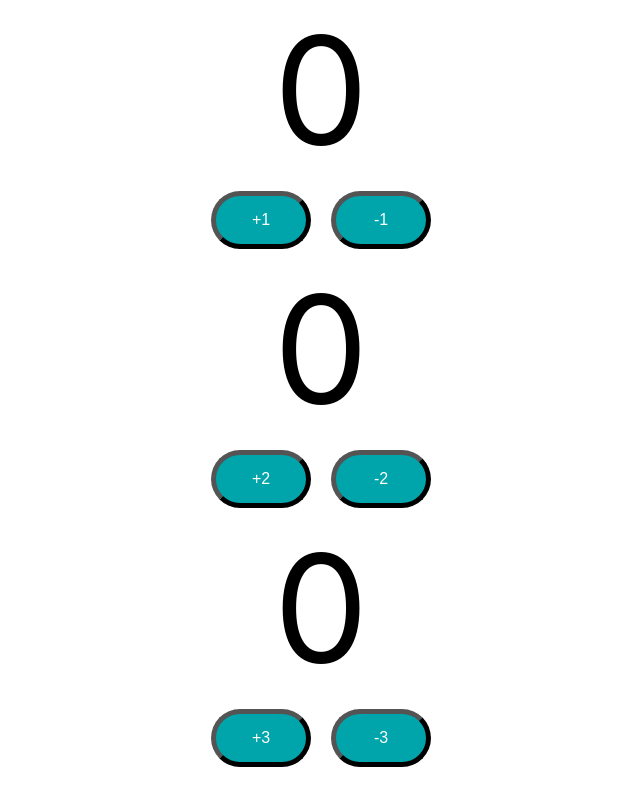
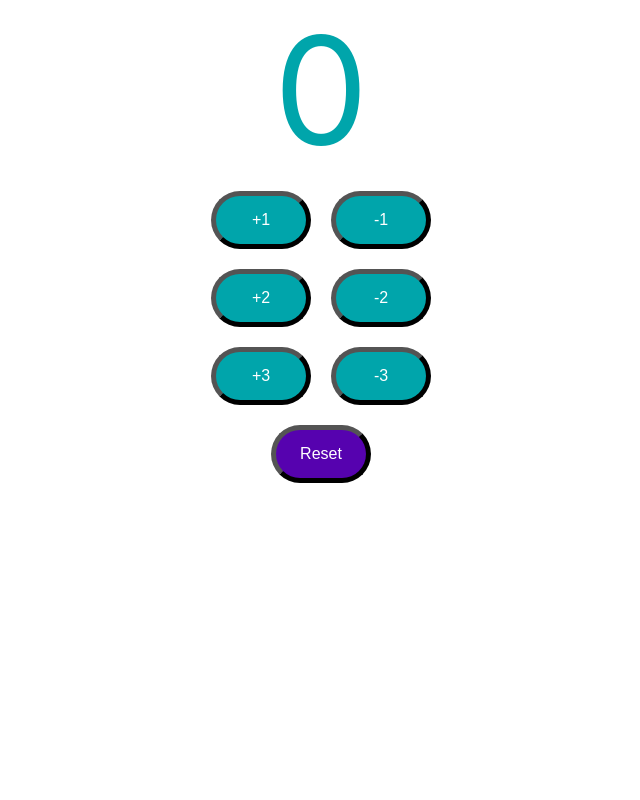
Before and after one commit to SatishChoudhary642/Learning-Spring-and-Spring-boot, a React (Create React App) app in the folder full-stack/frontend/todo-app/: page / in a window 1280 px wide. Shown: the whole page, without its empty margins (319-959 px from the left). Built offline with nearby package versions, Linux system fonts and the light colour scheme.

Commit message:
feat: refactor Counter component and add CounterButton and ResetButton components

```diff
--- a/full-stack/frontend/todo-app/src/App.js
+++ b/full-stack/frontend/todo-app/src/App.js
@@ -1,13 +1,10 @@
 import './App.css';
 import Counter from './components/counter/Counter';
-import LearningComponent from './components/learning-examples/LearningComponent';
 
 function App() {
   return (
     <div className="App">
       <Counter/>
-      <Counter by={2}/>
-      <Counter by={3}/>
     </div>
   );
 }
--- a/full-stack/frontend/todo-app/src/components/counter/Counter.css
+++ b/full-stack/frontend/todo-app/src/components/counter/Counter.css
@@ -1,7 +1,6 @@
 
-    .counterButton{
+    button{
         font-size:16px;
-        background-color: #00a5ab;
         width: 100px;
         margin: 10px;
         color: white;
@@ -11,7 +10,21 @@
         border-width: 5px;
     }
 
+    .counterButton{
+        background-color: #00a5ab;
+    }
+
+    .resetButton{
+        background-color: #5602af;
+    }
+
     .count{
+        font-size: 50px;
+        padding: 20px;
+    }
+
+    .totalCount{
         font-size: 150px;
         padding: 20px;
+        color: #00a5ab;
     }
--- a/full-stack/frontend/todo-app/src/components/counter/Counter.jsx
+++ b/full-stack/frontend/todo-app/src/components/counter/Counter.jsx
@@ -1,38 +1,31 @@
-import { useState } from 'react';
-import PropTypes from 'prop-types';
-import './Counter.css'
+import { useState } from "react";
 
-//if by is not passed by will be 1 by default
-export default function Counter({by=1}){
+import "./Counter.css";
+import CounterButton from "./CounterButton";
+import ResetButton from "./ResetButton";
 
-    //[0,f]
-    const [count, setCount] = useState(0)
+export default function Counter() {
+  const [count, setCount] = useState(0);
 
-    function incrementCounterFunction(){
-        setCount(count + by);
-    }
+  function incrementCounterParentrFunction(by){
+    setCount(count + by)
+  }
 
-    function decrementCounterFunction(){
-        setCount(count - by);
-    }
+  function decrementCounterParentrFunction(by){
+    setCount(count - by)
+  }
 
+  function ResetCounter(){
+    setCount(0)
+  }
 
-    return (
-        <div className="Counter">
-            <span className="count">{count}</span>
-            <div>
-                <button className="counterButton"
-                    onClick={incrementCounterFunction}
-                >+{by}</button>
-
-                <button className="counterButton"
-                    onClick={decrementCounterFunction}
-                >-{by}</button>
-            </div>
-        </div>
-    )
+  return (
+    <>
+      <span className="totalCount">{count}</span>
+      <CounterButton incrementMethod={incrementCounterParentrFunction} decrementMethod={decrementCounterParentrFunction}/>
+      <CounterButton by={2} incrementMethod={incrementCounterParentrFunction} decrementMethod={decrementCounterParentrFunction}/>
+      <CounterButton by={3} incrementMethod={incrementCounterParentrFunction} decrementMethod={decrementCounterParentrFunction}/>
+      <ResetButton resetMethod={ResetCounter}/>
+    </>
+  );
 }
-
-Counter.propTypes={
-    by: PropTypes.number
-}
--- /dev/null
+++ b/full-stack/frontend/todo-app/src/components/counter/CounterButton.jsx
@@ -0,0 +1,36 @@
+import { useState } from "react";
+import PropTypes from "prop-types";
+
+//if by is not passed by will be 1 by default
+export default function CounterButton({ by = 1 ,incrementMethod, decrementMethod}) {
+  //[0,f]
+  const [count, setCount] = useState(0);
+
+  function incrementCounterFunction() {
+    incrementMethod(by);
+    setCount(count + by);
+  }
+
+  function decrementCounterFunction() {
+    decrementMethod(by);
+    setCount(count - by);
+  }
+
+  return (
+    <div className="Counter">
+      <div>
+        <button className="counterButton" onClick={incrementCounterFunction}>
+          +{by}
+        </button>
+
+        <button className="counterButton" onClick={decrementCounterFunction}>
+          -{by}
+        </button>
+      </div>
+    </div>
+  );
+}
+
+CounterButton.propTypes = {
+  by: PropTypes.number,
+};
--- /dev/null
+++ b/full-stack/frontend/todo-app/src/components/counter/ResetButton.jsx
@@ -0,0 +1,7 @@
+export default function ResetButton({resetMethod}){
+    return(
+        <div>
+            <button className="resetButton" onClick={resetMethod}>Reset</button>
+        </div>
+    )
+}
```
